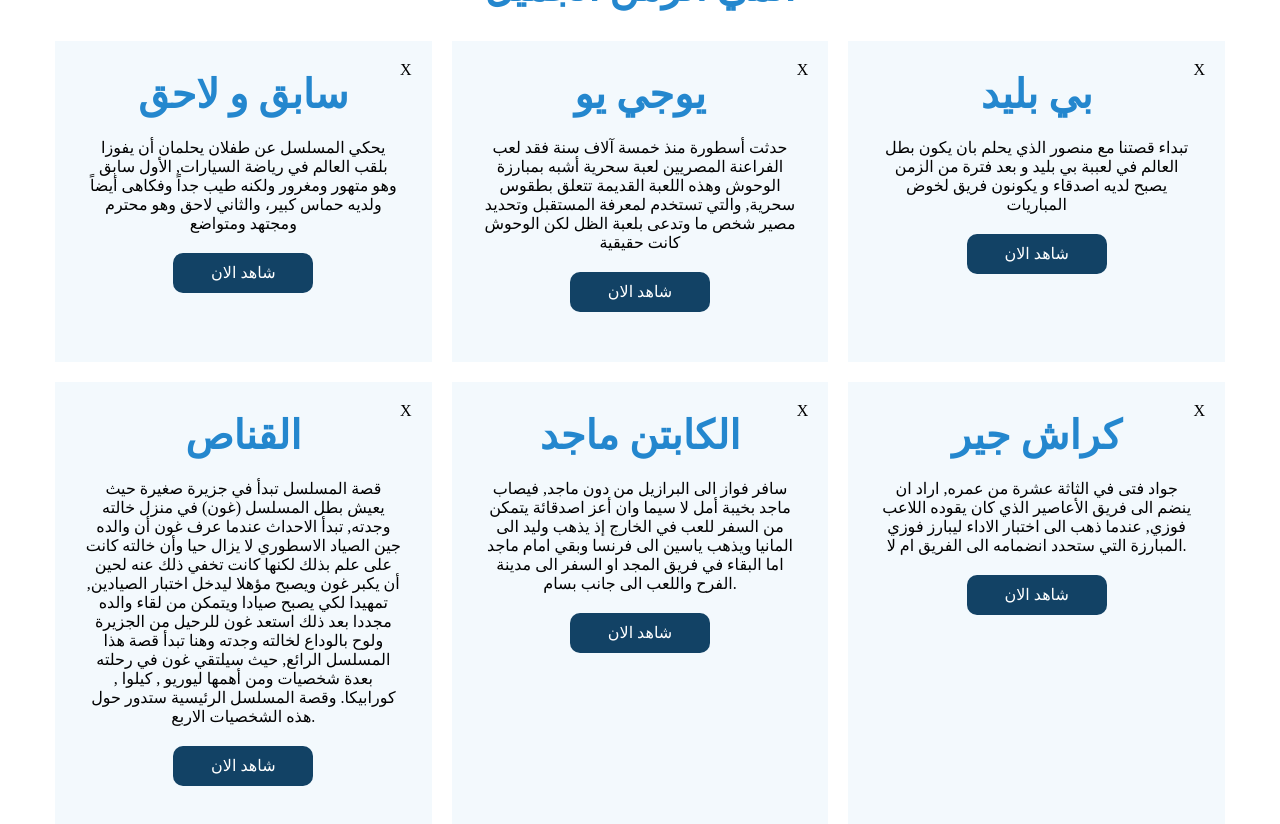
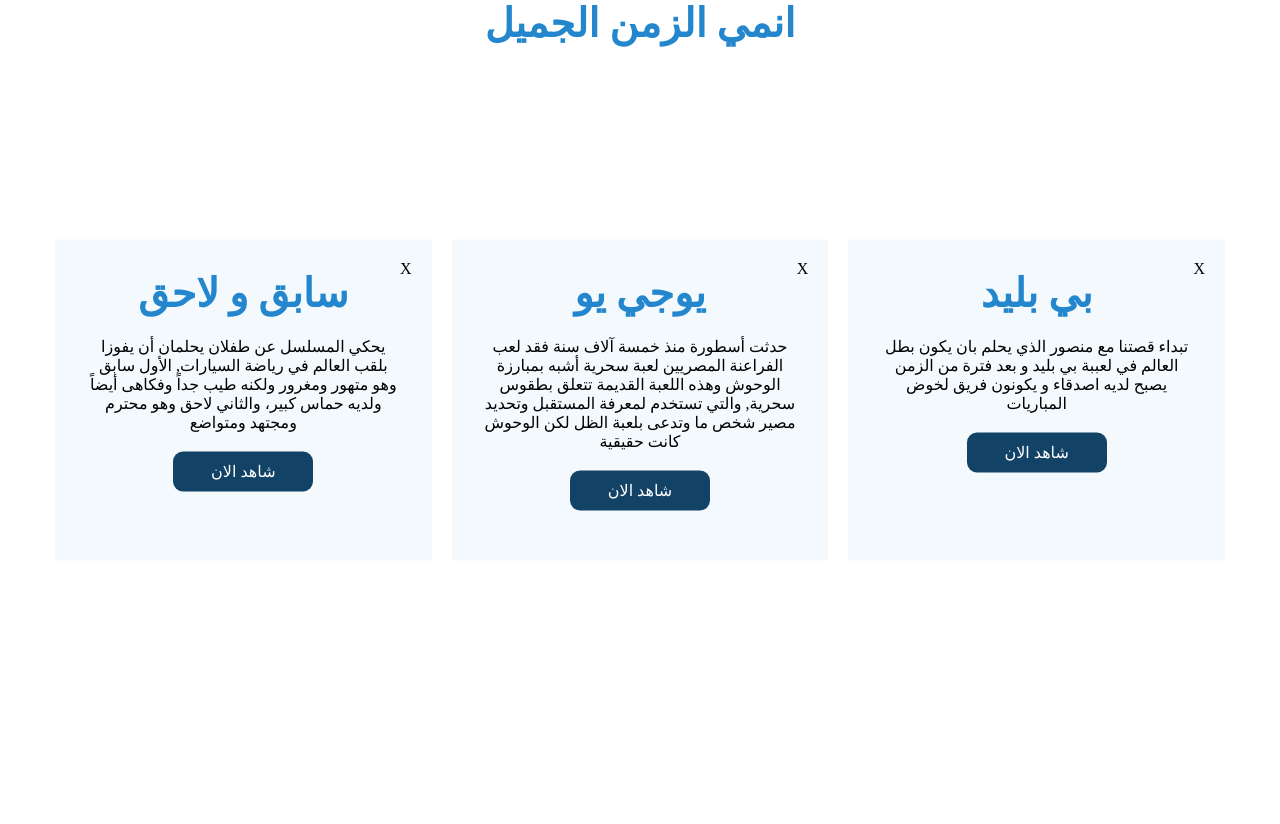
Before and after one commit to Ahmed-samir95/React-Cards, a React (Create React App) app: page / in a window 1280 px wide. Shown: the top 824 px of the page. After the commit the page ends 800 px from the top, so only its background shows below. Built offline with nearby package versions, Linux system fonts and the light colour scheme.

Commit message:
modified some files

```diff
--- a/src/Components/info.js
+++ b/src/Components/info.js
@@ -21,30 +21,16 @@ const Info = () => {
       desc : "تبداء قصتنا مع منصور الذي يحلم بان يكون بطل العالم في لعببة بي بليد و بعد فترة من الزمن يصبح لديه اصدقاء و يكونون فريق لخوض المباريات ",
       link: "https://www.dimakids.com/beyblades-1412791266-series.html"
     },
-    {
-      name : "القناص",
-      desc : "قصة المسلسل تبدأ في جزيرة صغيرة حيث يعيش بطل المسلسل (غون) في منزل خالته وجدته, تبدأ الاحداث عندما عرف غون أن والده جين الصياد الاسطوري لا يزال حيا وأن خالته كانت على علم بذلك لكنها كانت تخفي ذلك عنه لحين أن يكبر غون ويصبح مؤهلا ليدخل اختبار الصيادين, تمهيدا لكي يصبح صيادا ويتمكن من لقاء والده مجددا بعد ذلك استعد غون للرحيل من الجزيرة ولوح بالوداع لخالته وجدته وهنا تبدأ قصة هذا المسلسل الرائع, حيث سيلتقي غون في رحلته بعدة شخصيات ومن أهمها ليوريو , كيلوا , كورابيكا. وقصة المسلسل الرئيسية ستدور حول هذه الشخصيات الاربع.",
-      link: "https://www.dimakids.com/al8na9-1407653461-22571.html"
-    },
-    {
-      name : "الكابتن ماجد",
-      desc : "سافر فواز الى البرازيل من دون ماجد, فيصاب ماجد بخيبة أمل لا سيما وان أعز اصدقائة يتمكن من السفر للعب في الخارج إذ يذهب وليد الى المانيا ويذهب ياسين الى فرنسا وبقي امام ماجد اما البقاء في فريق المجد او السفر الى مدينة الفرح واللعب الى جانب بسام.",
-      link: "https://www.dimakids.com/captainmajds2-1418375252-series.html"
-    },
-    {
-      name : "كراش جير",
-      desc : "جواد فتى في الثاثة عشرة من عمره, اراد ان ينضم الى فريق الأعاصير الذي كان يقوده اللاعب فوزي, عندما ذهب الى اختبار الاداء ليبارز فوزي المبارزة التي ستحدد انضمامه الى الفريق ام لا.",
-      link: "https://www.dimakids.com/crushgear2-1422090919-17443.html"
-    },
+
   ])
 const deleteHandeler = (e, clickIdx) => {
-   const deleteOb = cardOneState.filter((el, idx) => idx !== clickIdx)
-   setState(deleteOb)
+    const deleteOb = cardOneState.filter((el, idx) => idx !== clickIdx)
+    setState(deleteOb)
 };
   return(
     <>
+      <div className="mainHeading"><h1>انمي الزمن الجميل</h1></div>
       <div className="mainContainer">
-        <div className="mainHeading"><h1>انمي الزمن الجميل</h1></div>
         <div className="container">
           <Cards infocards={cardOneState} deleteFunc={deleteHandeler}/>
         </div>
```
